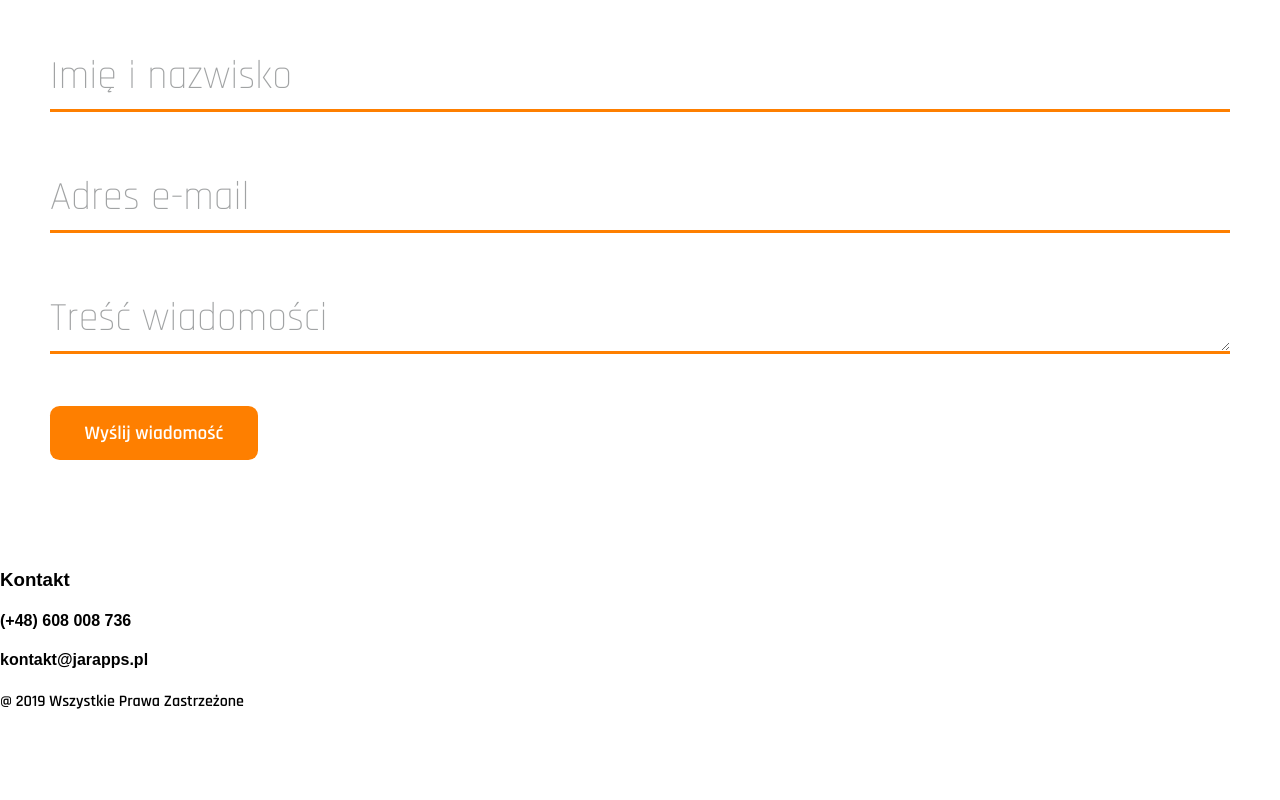
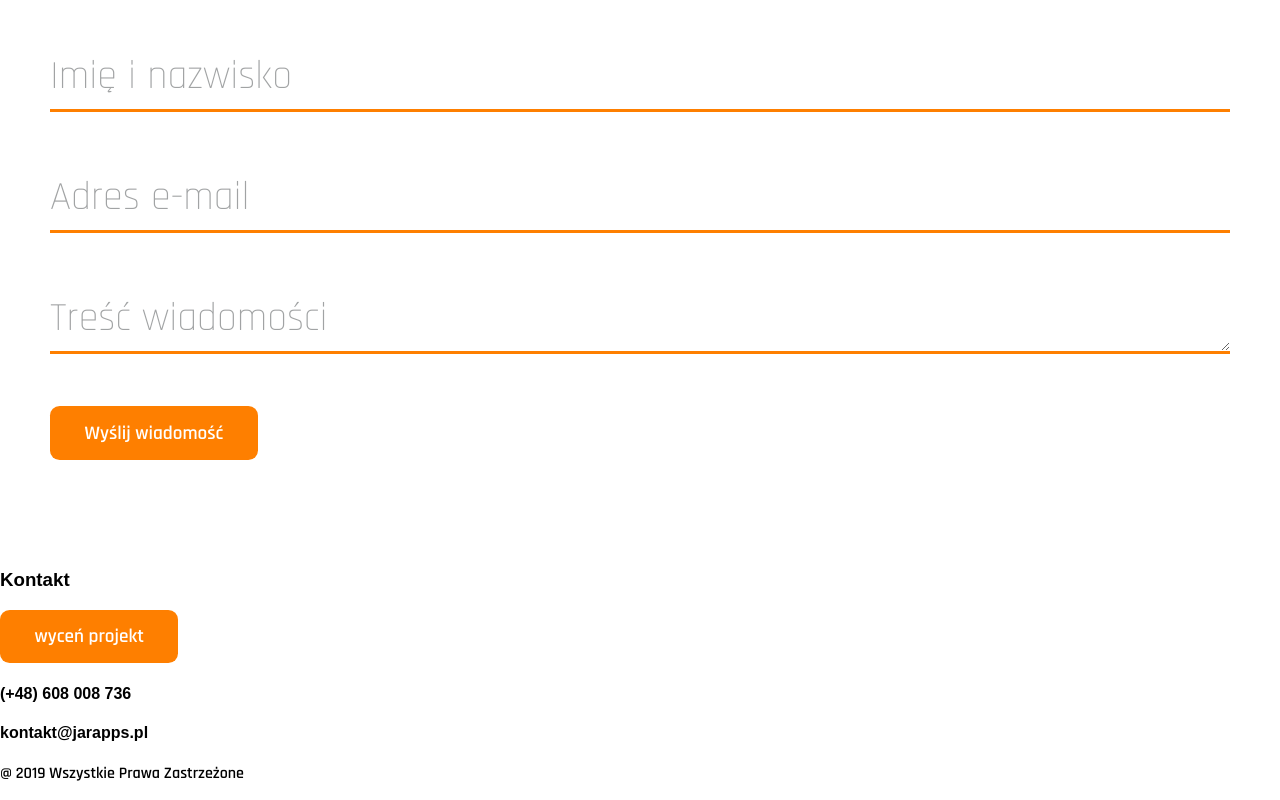
Before and after one commit to razar3gtd/sloik, a plain HTML site: page resposive menu jar apps/index.html in a window 1280 px wide. Shown: the part 3732-4532 px from the top of the page. Before the commit the page ends 4460 px from the top, so only its background shows below. Drawn offline with nearby package versions, Linux system fonts and the light colour scheme.

Commit message:
Add files via upload

```diff
--- a/resposive menu jar apps/index.html
+++ b/resposive menu jar apps/index.html
@@ -153,12 +153,14 @@
         </div>
 
  <div id="stopka" class="stopka">
+ <div class="flex-container-footer">
 <h3 class="napis_kontakt_w_stopce">Kontakt</h3>
-
+<!-- <div class="batton"><a href="cenna/index.html" class="button">wyceń projekt</a></div> -->
+<div  class="button-kontakt"><button href="cenna/index.html">wyceń projekt</button></div>
 	<h4 class="informacje_kontaktowe telefon"> (+48) 608 008 736 </h4>
 	<h4 class="informacje_kontaktowe mail"> kontakt@jarapps.pl </h4>
 <p class="prawa_autorskie"> @ 2019 Wszystkie Prawa Zastrzeżone</p>
-
+</div>
  </div>
 
 
```
